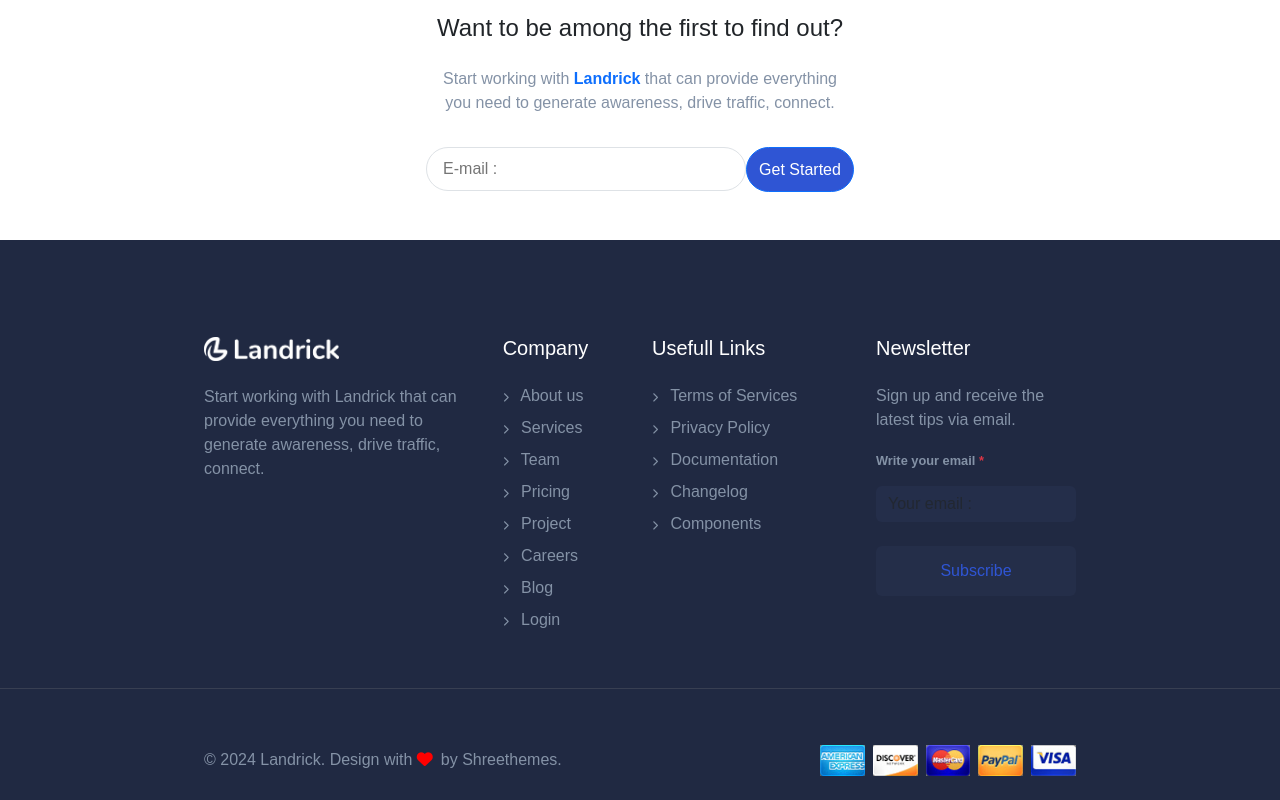
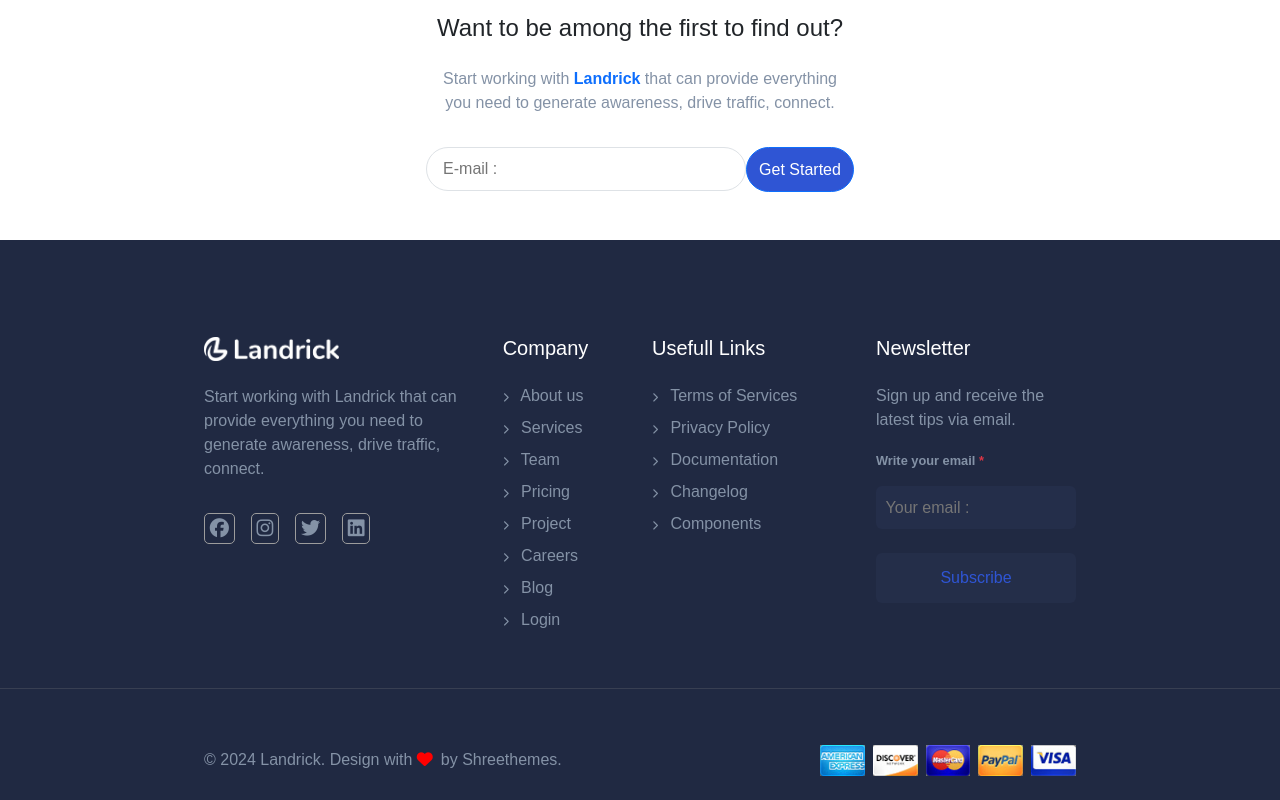
Before and after one commit to RobertoScarci/proj-html-vuejs, a Vue app in the folder proj-html-vuejs/: page / in a window 1280 px wide. Shown: the part 3416-4216 px from the top of the page. Built offline with nearby package versions, Linux system fonts and the light colour scheme.

Commit message:
completamento del footer

```diff
--- a/proj-html-vuejs/src/components/AppFooter.vue
+++ b/proj-html-vuejs/src/components/AppFooter.vue
@@ -12,14 +12,11 @@
                                         <img src="../assets/logo-light.png" height="24" alt="">
                                     </a>
                                     <p class="mt-4">Start working with Landrick that can provide everything you need to generate awareness, drive traffic, connect.</p>
-                                    <ul class="list-unstyled social-icon foot-social-icon mb-0 mt-4">
-                                        <li class="list-inline-item mb-0"><a href="https://1.envato.market/landrick" target="_blank" class="rounded"><i class="uil uil-shopping-cart align-middle" title="Buy Now"></i></a></li>
-                                        <li class="list-inline-item mb-0"><a href="https://dribbble.com/shreethemes" target="_blank" class="rounded"><i class="uil uil-dribbble align-middle" title="dribbble"></i></a></li>
-                                        <li class="list-inline-item mb-0"><a href="https://www.behance.net/shreethemes" target="_blank" class="rounded"><i class="uil uil-behance align-middle" title="behance"></i></a></li>
-                                        <li class="list-inline-item mb-0"><a href="https://www.facebook.com/shreethemes" target="_blank" class="rounded"><i class="uil uil-facebook-f align-middle" title="facebook"></i></a></li>
-                                        <li class="list-inline-item mb-0"><a href="https://www.instagram.com/shreethemes/" target="_blank" class="rounded"><i class="uil uil-instagram align-middle" title="instagram"></i></a></li>
-                                        <li class="list-inline-item mb-0"><a href="https://twitter.com/shreethemes" target="_blank" class="rounded"><i class="uil uil-twitter align-middle" title="twitter"></i></a></li>
-                                        <li class="list-inline-item mb-0"><a href="mailto:support@shreethemes.in" class="rounded"><i class="uil uil-envelope align-middle" title="email"></i></a></li>
+                                    <ul class="list-unstyled social-icon social mb-0 mt-4">
+                                        <li class="list-inline-item mb-0"><a href="" target="_blank" class="rounded"><i class="fa-brands fa-facebook"></i></a></li>
+                                        <li class="list-inline-item mb-0"><a href="" target="_blank" class="rounded"><i class="fa-brands fa-instagram"></i></a></li>
+                                        <li class="list-inline-item mb-0"><a href="" target="_blank" class="rounded"><i class="fa-brands fa-twitter"></i></a></li>
+                                        <li class="list-inline-item mb-0"><a href="" target="_blank" class="rounded"><i class="fa-brands fa-linkedin"></i></a></li>
                                     </ul>
                                 </div>
 
@@ -57,7 +54,7 @@
                                                 <div class="foot-subscribe mb-3">
                                                     <label class="form-label">Write your email <span class="text-danger">*</span></label>
                                                     <div class="pt-2">
-                                                        <input type="email" name="email" id="emailsubscribe" class="form-control rounded" placeholder="Your email : " required="">
+                                                        <input type="email" name="email" id="emailsubscribe" class="section rounded" placeholder="Your email : " required="">
                                                     </div>
                                                 </div>
                                             </div>
@@ -151,9 +148,12 @@
     color: grey;
 }
 
-input.form-control{
+input.section{
     background-color: #242e4a;
     border: none;
+    font-size: 1rem;
+    padding: .6rem;
+    width: 100%;
 }
 
 div > input{
@@ -187,4 +187,16 @@
     font-size: 1rem;
 }
 
+.social i{
+    color: $text-color;
+    padding: .3rem;
+    font-size: 1.2rem;
+    border: .8px solid rgb(156, 156, 156);
+    border-radius: 5px;
+}
+
+.social i:hover{
+    background-color: white;
+}
+
 </style>
```
